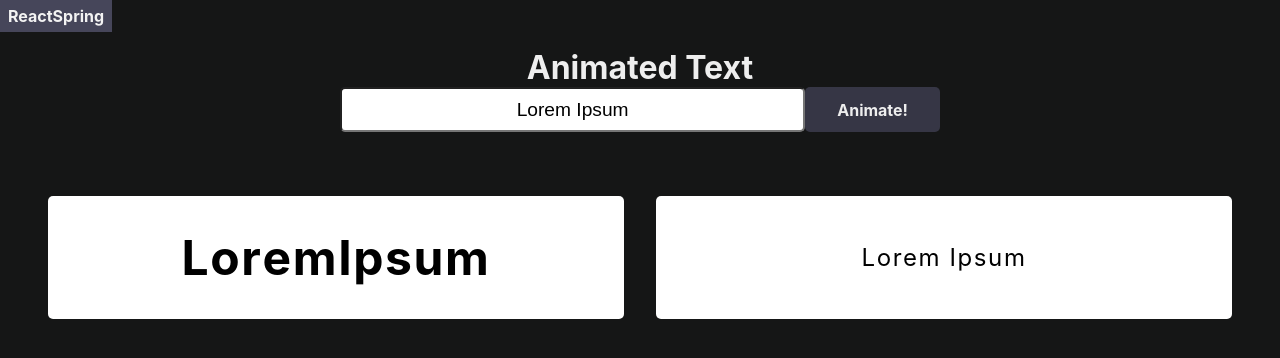
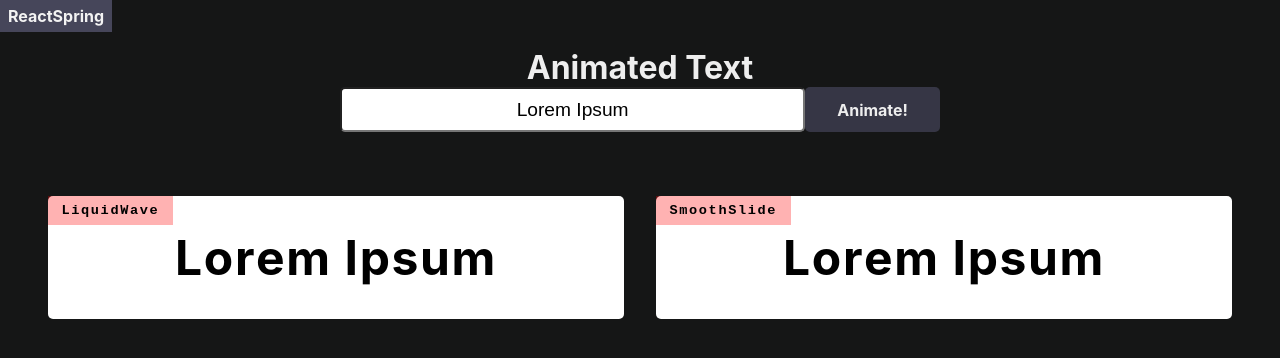
Before and after one commit to sidhlee/react-spring-v9-examples, a React (Create React App) app: page /animated-text in a window 1280 px wide. Shown: the top 358 px of the page. Built offline with nearby package versions, Linux system fonts and the light colour scheme.

Commit message:
feat: add SmoothSlide

```diff
--- a/src/examples/animatedText/AnimatedText.tsx
+++ b/src/examples/animatedText/AnimatedText.tsx
@@ -27,6 +27,10 @@ const StyledAnimatedText = styled.div`
     padding: 0 2rem;
     letter-spacing: 0.1rem;
     display: flex;
+    span {
+      // required for space inside div to be displayed
+      white-space: pre-wrap;
+    }
   }
 `;
 
@@ -35,6 +39,9 @@ const AnimatedText: React.FC = () => {
   const [key, setKey] = useState(0);
 
   const letters = text.split('');
+  //.map((letter) => (letter === ' ' ? '' : letter));
+
+  console.log(letters);
 
   // force rerender of main element
   const handleSubmit = (e: React.FormEvent) => {
--- a/src/examples/animatedText/TextCard.tsx
+++ b/src/examples/animatedText/TextCard.tsx
@@ -2,11 +2,13 @@ import React from 'react';
 import styled from 'styled-components';
 
 const StyledTextCard = styled('div')<{ bg: string; color: string }>`
+  position: relative;
+
   flex: 1 1 auto;
-
   display: flex;
   align-items: center;
   justify-content: center;
+
   width: 100%;
   margin: 1rem;
   padding: 2rem;
@@ -15,20 +17,37 @@ const StyledTextCard = styled('div')<{ bg: string; color: string }>`
   color: ${(props) => props.color};
   font-size: 1.5rem;
   text-align: center;
+
+  .effect-title {
+    position: absolute;
+    top: 0;
+    left: 0;
+    h2 {
+      font-family: monospace;
+      font-size: 0.85rem;
+      background: rgba(255, 0, 0, 0.3);
+      padding: 0.5em 1em;
+    }
+  }
 `;
 
 type TextCardProps = {
   bg?: string;
   color?: string;
+  effectName: string;
 };
 
 const TextCard: React.FC<TextCardProps> = ({
   children,
+  effectName,
   bg = 'white',
   color = 'black',
 }) => {
   return (
     <StyledTextCard bg={bg} color={color}>
+      <div className="effect-title">
+        <h2>{effectName}</h2>
+      </div>
       {children}
     </StyledTextCard>
   );
--- a/src/examples/animatedText/textEffects/LiquidWave.tsx
+++ b/src/examples/animatedText/textEffects/LiquidWave.tsx
@@ -18,7 +18,7 @@ const LiquidWave: React.FC<LiquidWaveProps> = ({ letters }) => {
   });
 
   return (
-    <TextCard>
+    <TextCard effectName={'LiquidWave'}>
       <StyledLiquidWave>
         {trail.map((style, i) => (
           <a.span key={i} className="letter" style={style}>
--- a/src/examples/animatedText/textEffects/SmoothSlide.tsx
+++ b/src/examples/animatedText/textEffects/SmoothSlide.tsx
@@ -1,17 +1,35 @@
 import React from 'react';
 import styled from 'styled-components';
+import { a, useTrail } from 'react-spring';
 import TextCard from '../TextCard';
 
-const StyledSmoothSlide = styled('div')``;
+const StyledSmoothSlide = styled('h1')``;
 
 type SmoothSlideProps = {
   letters: string[];
 };
 
 const SmoothSlide: React.FC<SmoothSlideProps> = ({ letters }) => {
+  const trail = useTrail(letters.length, {
+    config: { mass: 0.2, tension: 380, friction: 25 },
+    from: {
+      x: 40,
+      opacity: 0,
+    },
+    to: {
+      x: 0,
+      opacity: 1,
+    },
+  });
   return (
-    <TextCard>
-      <StyledSmoothSlide>{letters}</StyledSmoothSlide>
+    <TextCard effectName={'SmoothSlide'}>
+      <StyledSmoothSlide>
+        {trail.map((style, i) => (
+          <a.span key={i} className="letter" style={style as any}>
+            {letters[i]}
+          </a.span>
+        ))}
+      </StyledSmoothSlide>
     </TextCard>
   );
 };
```
